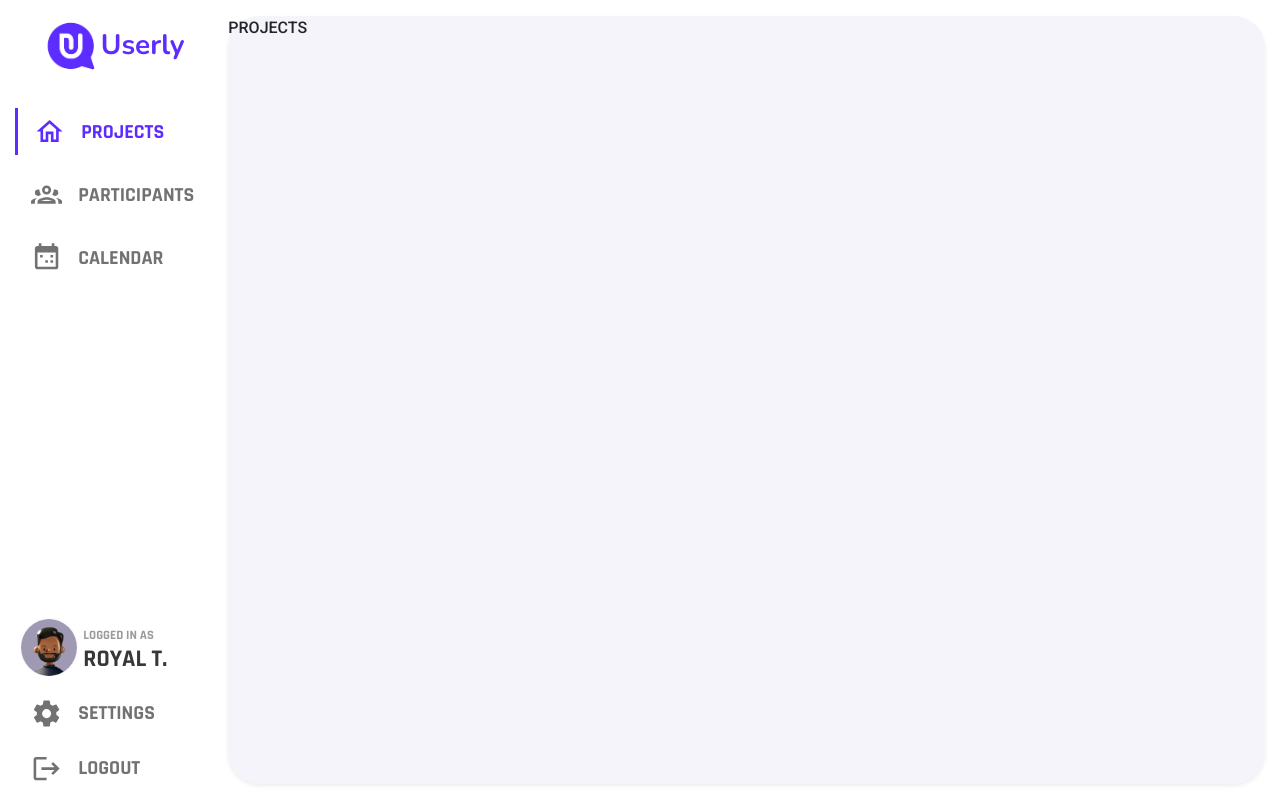
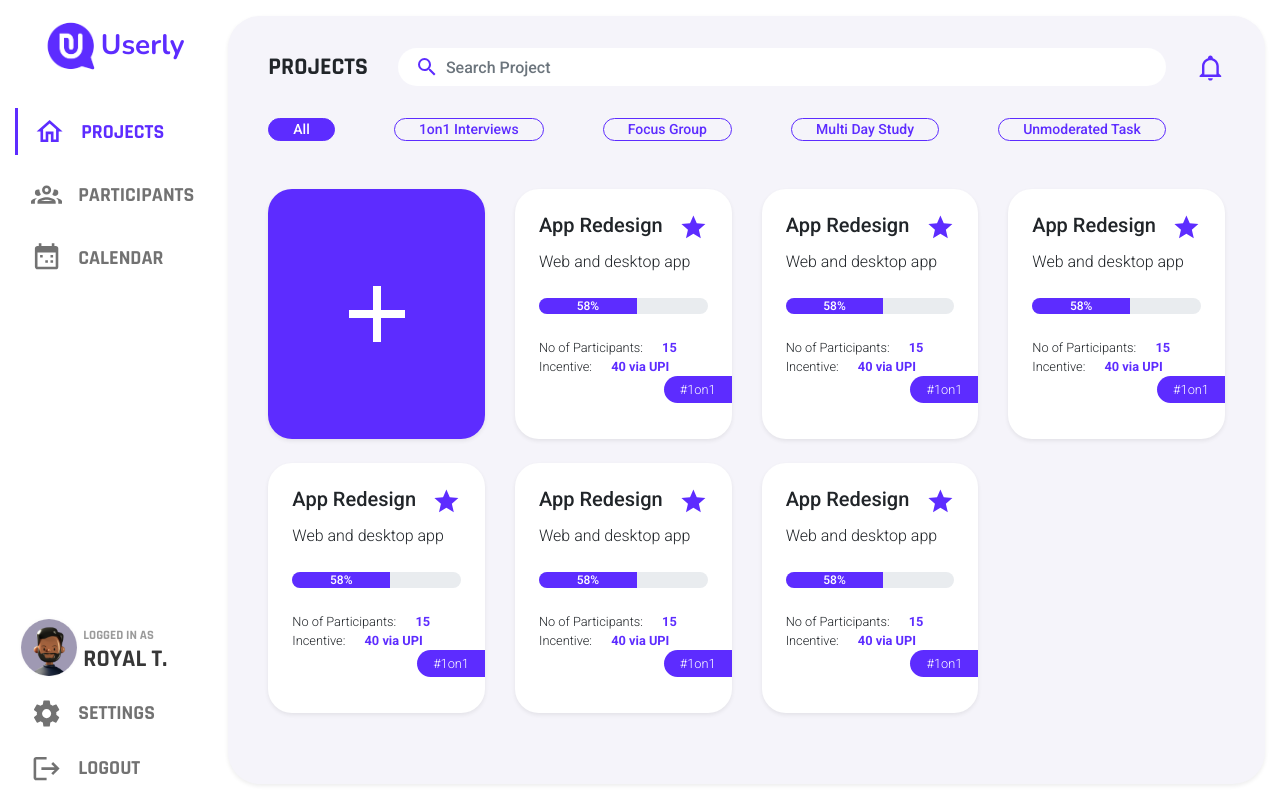
Before and after one commit to userly-tools/userly-tools, a React (Create React App) app: page /#/projects in a window 1280 px wide. Built offline with nearby package versions, Linux system fonts and the light colour scheme.

Commit message:
add projects dash

```diff
--- a/src/containers/Projects.js
+++ b/src/containers/Projects.js
@@ -1,4 +1,7 @@
+import { mdiBellOutline, mdiMagnify, mdiPlus, mdiSearchWeb, mdiStar } from '@mdi/js';
+import Icon from '@mdi/react';
 import React from 'react'
+import { Container, Row, Col, Input, Button, Progress } from 'reactstrap';
 import Dashboard from './Dashboard'
 
 const ProjectContainer = () => {
@@ -11,12 +14,101 @@ const ProjectContainer = () => {
 
 }
 
+const projectsData = [
+  {
+    title: "App Redesign",
+    desc: "Web and desktop app",
+    participants: 15,
+    tag: "#1on1",
+    incentive: "40 via UPI",
+    progress: 58
+  }, {
+    title: "App Redesign",
+    desc: "Web and desktop app",
+    participants: 15,
+    tag: "#1on1",
+    incentive: "40 via UPI",
+    progress: 58
+  }, {
+    title: "App Redesign",
+    desc: "Web and desktop app",
+    participants: 15,
+    tag: "#1on1",
+    incentive: "40 via UPI",
+    progress: 58
+  }, {
+    title: "App Redesign",
+    desc: "Web and desktop app",
+    participants: 15,
+    tag: "#1on1",
+    incentive: "40 via UPI",
+    progress: 58
+  }, {
+    title: "App Redesign",
+    desc: "Web and desktop app",
+    participants: 15,
+    tag: "#1on1",
+    incentive: "40 via UPI",
+    progress: 58
+  }, {
+    title: "App Redesign",
+    desc: "Web and desktop app",
+    participants: 15,
+    tag: "#1on1",
+    incentive: "40 via UPI",
+    progress: 58
+  },
+]
 
 const Project = () => {
   return (
-    <>
-      PROJECTS
-    </>
+
+    <Container className="px-4" fluid>
+      <div className="px-3 pt-3">
+        <Row className="pt-3">
+          <Col xs="auto" className="d-flex align-items-center">
+            <h4 className="head text-uppercase mb-0">Projects</h4>
+          </Col>
+          <Col style={{position: "relative"}}>
+            <span><Icon path={mdiMagnify} style={{position: "absolute", left: "2rem", top: "50%", transform: "translateY(-50%)"}} color="#5D2CFF" size={1} /></span><Input type="text" placeholder="Search Project" className="bg-white rounded-pill py-3 pl-5 text-secondary border-0" />
+          </Col>
+          <Col xs="auto" className="d-flex align-items-center">
+            <Icon path={mdiBellOutline} className="hoverPointer" color="#5D2CFF" size={1.2} />
+          </Col>
+        </Row>
+        <div className="mt-4 pt-2 d-block d-md-flex">
+          <Button size="sm" className="rounded-pill my-1 my-md-0 px-4 py-0 small active mr-auto" outline color="primary">All</Button>
+          <Button size="sm" className="rounded-pill my-1 my-md-0 px-4 py-0 small mr-auto" outline color="primary">1on1 Interviews</Button>
+          <Button size="sm" className="rounded-pill my-1 my-md-0 px-4 py-0 small mr-auto" outline color="primary">Focus Group</Button>
+          <Button size="sm" className="rounded-pill my-1 my-md-0 px-4 py-0 small mr-auto" outline color="primary">Multi Day Study</Button>
+          <Button size="sm" className="rounded-pill my-1 my-md-0 px-4 py-0 small mr-auto" outline color="primary">Unmoderated Task</Button>
+        </div>
+        <Row className="mt-5">
+          <Col className="mb-4 hoverPointer" xs={12} md={6} lg={3}>
+            <div className="bg-primary  shadow-sm d-flex align-items-center justify-content-center" style={{height: "250px", borderRadius: "1.5rem"}}>
+              <Icon path={mdiPlus} size={4} color="white" />
+            </div>
+          </Col>
+          {projectsData.map((data, i) => (
+            <Col className="mb-4 hoverPointer" key={i} xs={12} md={6} lg={3}>
+              <div className="bg-white  shadow-sm" style={{height: "250px", borderRadius: "1.5rem", position: "relative", overflow: "hidden"}}>
+                <div className="px-4 pt-4">
+                  <h5 className="d-flex">{data.title} <Icon  path={mdiStar} className="ml-auto" color="#5D2CFF" size={1.2} /></h5>
+                  <p className="font-weight-light mb-4">{data.desc}</p>
+                  <Progress className="rounded-pill mb-4" value={data.progress}>{data.progress}%</Progress>
+                  <p className="font-weight-light mb-0 small">No of Participants: <span className="text-primary font-weight-bold ml-3">{data.participants}</span></p>
+                  <p className="font-weight-light mb-0 small">Incentive: <span className="text-primary font-weight-bold ml-3">{data.incentive}</span></p>
+                </div>
+                <div className="bg-primary text-white px-3  font-weight-light small py-1" style={{position: "absolute", right: '0px', borderRadius: "50rem 0 0 50rem"}}>
+                  {data.tag}
+                </div>
+              </div>
+            </Col>
+          ))}
+        </Row>
+      </div>
+    </Container>
+
   )
 }
 
```
